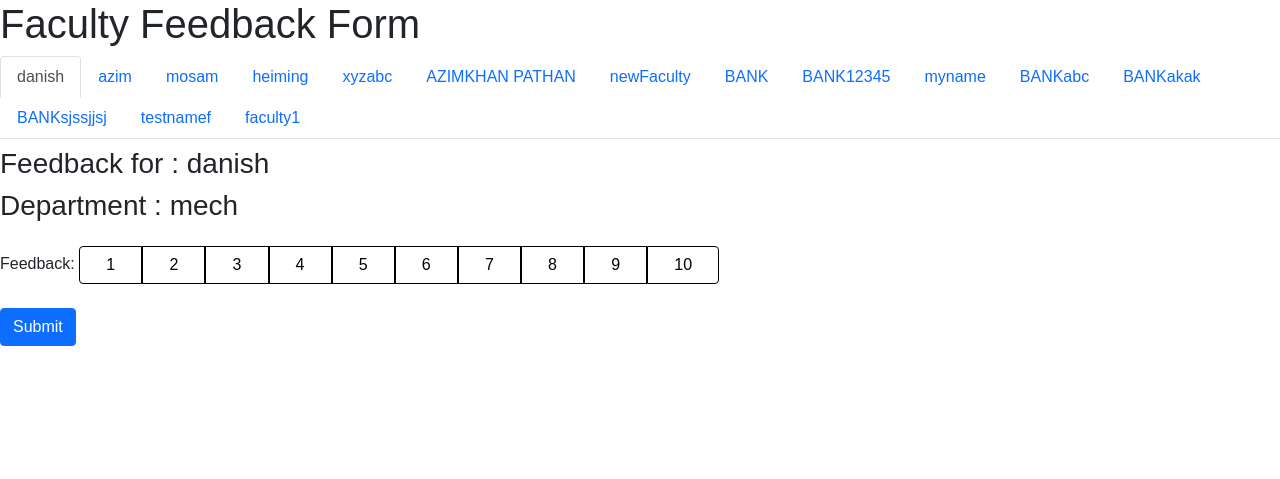
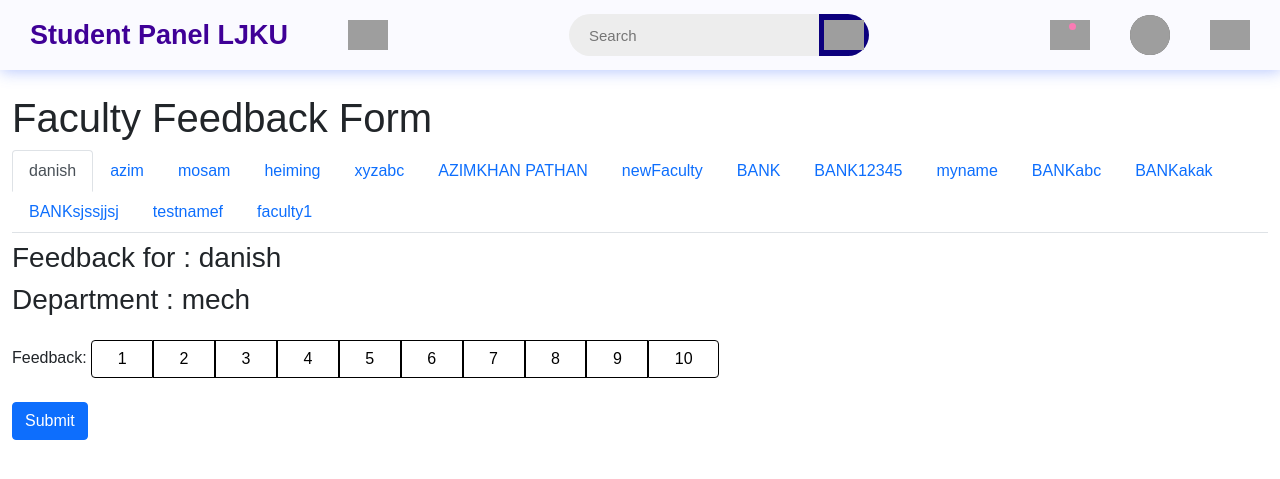
Before and after one commit to azimtechie/student_feedback_system, a Flask app: page /user/home in a window 1280 px wide. Shown: the top 479 px of the page. Run offline with Flask 3, Linux system fonts and the light colour scheme; data comes from the database, SQL or seed files in the repository; both versions use the stored data as it was after the commit; some libraries are stand-ins or nearby versions; grey boxes are pictures that could not be loaded.

Commit message:
IPE PY-1 Changes

```diff
--- a/main.py
+++ b/main.py
@@ -35,8 +35,6 @@ def user_login():
     password = request.form['password']
     conn = sqlite3.connect("mydatabase.db")
     cursor = conn.cursor()
-    conn = sqlite3.connect('mydatabase.db')
-    cursor = conn.cursor()
     cursor.execute(
         'SELECT * FROM users WHERE enrollment_no=? AND password=? AND is_admin=0', (enrollment_no, password))
     user = cursor.fetchone()
@@ -54,9 +52,6 @@ def admin_login():
     print("Hello, Admin")
     enrollment_no = request.form['enrollment_no']
     password = request.form['password']
-
-    conn = sqlite3.connect("mydatabase.db")
-    cursor = conn.cursor()
     conn = sqlite3.connect('mydatabase.db')
     cursor = conn.cursor()
     cursor.execute(
@@ -87,13 +82,40 @@ def user_home():
 
 @app.route('/admin/home')
 def admin_home():
-    # TODO: add admin home page code here
     return render_template('adminpage.html')
 
 
 @app.route('/admin/add-faculty')
 def add_faculty():
     return render_template('faculty_add_form.html')
+
+
+@app.route('/user/home')
+def faculty_feedback():
+    return render_template('user_home.html')
+
+
+@app.route('/', methods=["GET", 'POST'])
+def faculty_feedback_post():
+    if request.method == 'POST':
+        # Extract data from the form
+        faculty_member = request.form['faculty_member']
+        feedback_score = int(request.form['feedback_score'])
+
+        # Insert data into the database
+        conn = sqlite3.connect('mydatabase.db')
+        c = conn.cursor()
+        c.execute('INSERT INTO feedback (faculty_member, feedback_score) VALUES (?, ?)',
+                  (faculty_member, feedback_score))
+        conn.commit()
+        conn.close()
+
+        return 'Thanks for submitting your feedback!'
+    # else:
+    #     # Render the feedback form
+    #     faculty = [('John Smith', 'Computer Science'),
+    #                ('Jane Doe', 'Mathematics')]
+    #     return render_template('user_home.html', faculty=faculty)
 
 
 @app.route('/add_faculty', methods=['POST'])
--- a/templates/base.html
+++ b/templates/base.html
@@ -44,6 +44,12 @@
         // code to be executed when the button is clicked
         alert("Button clicked!");
       }
+      $(".continue").click(function () {
+        $(".nav-tabs > .active").next("li").find("a").trigger("click");
+      });
+      $(".back").click(function () {
+        $(".nav-tabs > .active").prev("li").find("a").trigger("click");
+      });
     </script>
     <script
       src="https://cdn.jsdelivr.net/npm/bootstrap@5.0.2/dist/js/bootstrap.bundle.min.js"
--- a/templates/user_home.html
+++ b/templates/user_home.html
@@ -1,13 +1,61 @@
 {% extends 'base.html' %} {% block content %}
+<header class="header-admin position-static">
+  <div class="logosec">
+    <div class="logo ">Student Panel LJKU</div>
+    <img
+      src="https://media.geeksforgeeks.org/wp-content/uploads/20221210182541/Untitled-design-(30).png"
+      class="icn menuicn"
+      id="menuicn"
+      alt="menu-icon"
+    />
+  </div>
+
+  <div class="searchbar">
+    <input type="text" placeholder="Search" />
+    <div class="searchbtn">
+      <img
+        src="https://media.geeksforgeeks.org/wp-content/uploads/20221210180758/Untitled-design-(28).png"
+        class="icn srchicn"
+        alt="search-icon"
+      />
+    </div>
+  </div>
+
+  <div class="message">
+    <div class="circle"></div>
+    <img
+      src="https://media.geeksforgeeks.org/wp-content/uploads/20221210183322/8.png"
+      class="icn"
+      alt=""
+    />
+    <div class="dp">
+      <img
+        src="https://media.geeksforgeeks.org/wp-content/uploads/20221210180014/profile-removebg-preview.png"
+        class="dpicn"
+        alt="dp"
+      />
+    </div>
+    <a class=" m-0 logout text-decoration-none" href={{ url_for('login') }}>
+      <img
+        src="https://media.geeksforgeeks.org/wp-content/uploads/20221210183321/7.png"
+        class="nav-img"
+        alt="logout"
+      />
+    </a>
+  </div>
+</header>
+
+<div class="container-fluid my-4">
   <h1>Faculty Feedback Form</h1>
 
   <ul class="nav nav-tabs" id="facultyTabs" role="tablist">
     {% for faculty_member in faculty %}
 
-  <li class="nav-item">
+    <li class="nav-item" role="presentation">
       {% if loop.first %}
 
-    <a
+      <button
+        type="button"
         class="nav-link active"
         id="{{faculty_member[0]}}-tab"
         data-toggle="tab"
@@ -16,11 +64,13 @@
         role="tab"
         aria-controls="{{faculty_member[0]}}"
         aria-selected="true"
-      >{{faculty_member[0]}}</a
       >
+        {{faculty_member[0]}}
+      </button>
       {% else %}
 
-    <a
+      <button
+        type="button"
         class="nav-link"
         id="{{faculty_member[0]}}-tab"
         data-toggle="tab"
@@ -38,7 +89,7 @@
   <div class="tab-content" id="facultyTabsContent">
     {% for faculty_member in faculty %} {% if loop.first %}
     <div
-    class="tab-pane fade in active"
+      class="tab-pane fade show active"
       aria-current="page"
       id="{{faculty_member[0]}}"
       role="tabpanel"
@@ -46,7 +97,7 @@
     >
       {% else %}
       <div
-      class="tab-pane fade in"
+        class="tab-pane fade"
         id="{{faculty_member[0]}}"
         role="tabpanel"
         aria-labelledby="{{faculty_member[0]}}-tab"
```
Also changed, not shown: other parts of templates/user_home.html (+15 -13 lines), mydatabase.db. Lines whose indentation alone changed are shown as unchanged.
